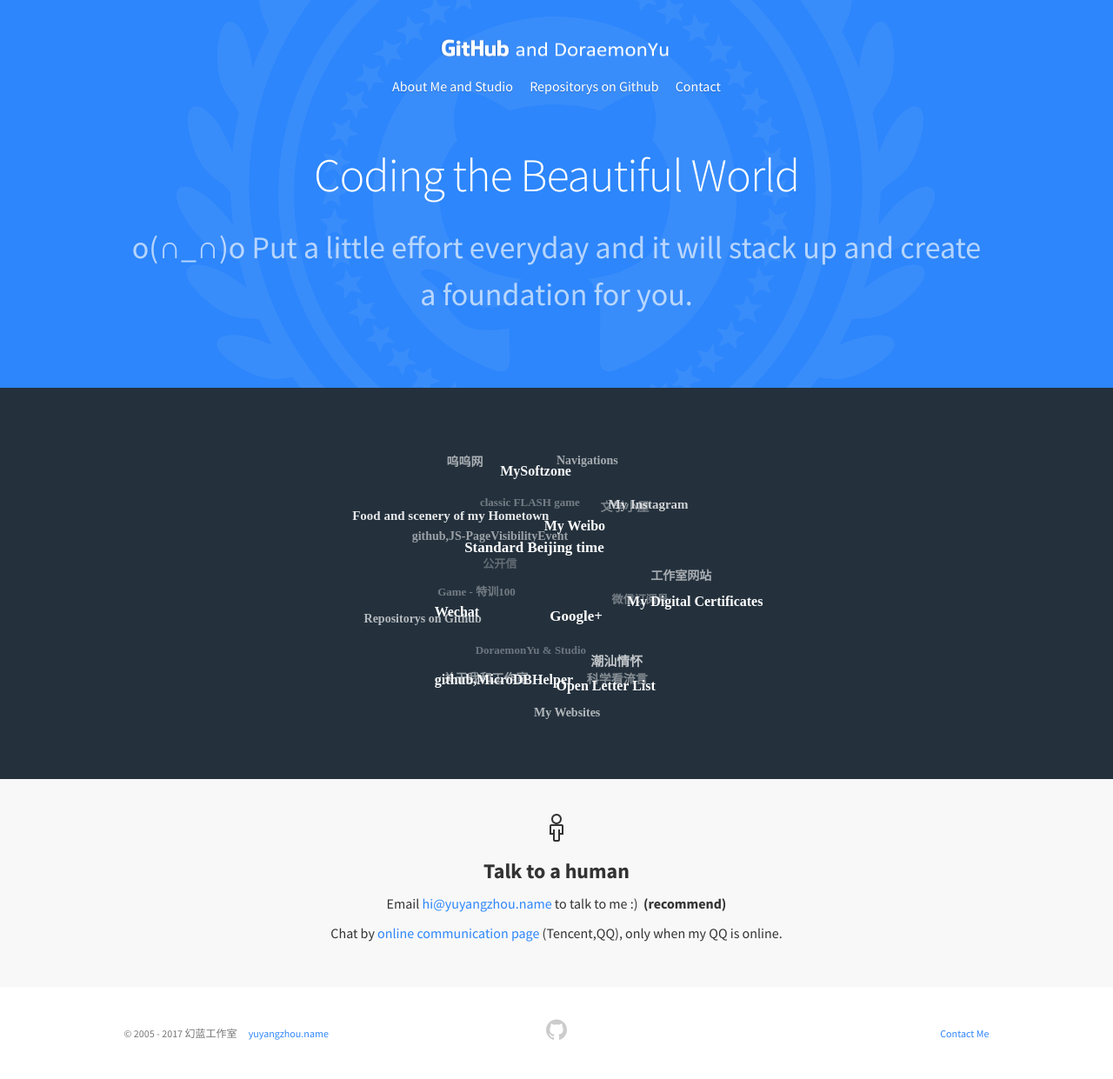
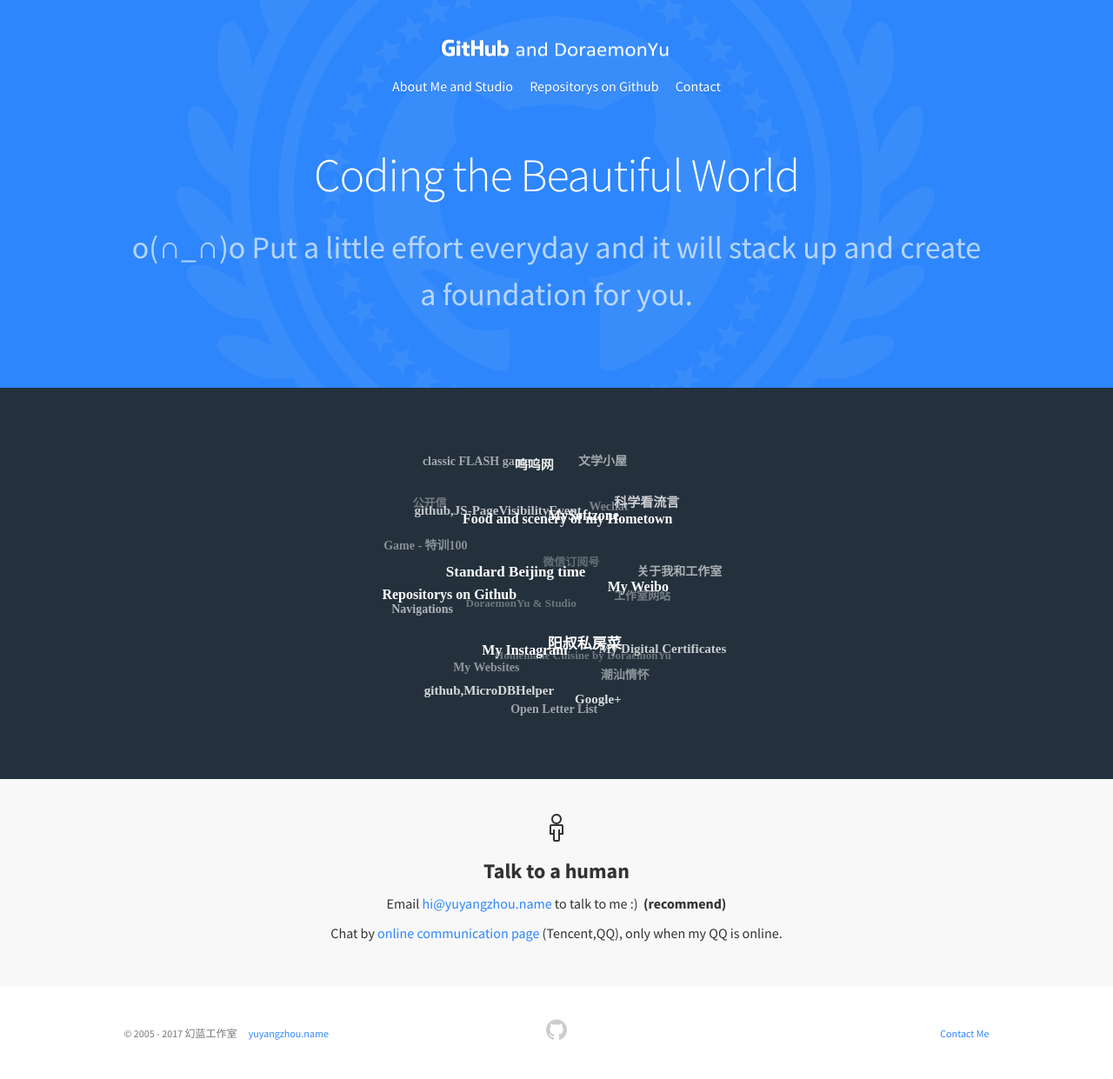
Before and after one commit to DoraemonYu/DoraemonYu.github.io, a Jekyll site: the page built from index.html, in a window 1280 px wide. Shown: the whole page at 87% size. Built offline with Jekyll 4.4.1, drawn with Linux system fonts in a browser that asks for light colours.

Commit message:
modify page

```diff
--- a/index.html
+++ b/index.html
@@ -32,12 +32,14 @@
         <a target="_blank" href="http://wechat.yuyangzhou.name">微信订阅号</a>
         <a target="_blank" href="https://github.com/DoraemonYu/JS-PageVisibilityEvent">github,JS-PageVisibilityEvent</a>
 
+        <a target="_blank" href="http://food.yuyangzhou.name/">Homemade Cuisine by DoraemonYu</a>
         <a target="_blank" href="http://kanliuyan.yuyangzhou.name">科学看流言</a>
         <a target="_blank" href="http://yuyangzhou.name/Navigation.htm">Navigations</a>
         <a target="_blank" href="http://me.yuyangzhou.name">关于我和工作室</a>
         <a target="_blank" href="https://www.instagram.com/doraemon_yyz">My Instagram</a>
 
         <a target="_blank" href="http://wechat.yuyangzhou.name">Wechat</a>
+        <a target="_blank" href="http://food.yuyangzhou.name/">阳叔私房菜</a>
 
     </div>
 </div>
```
